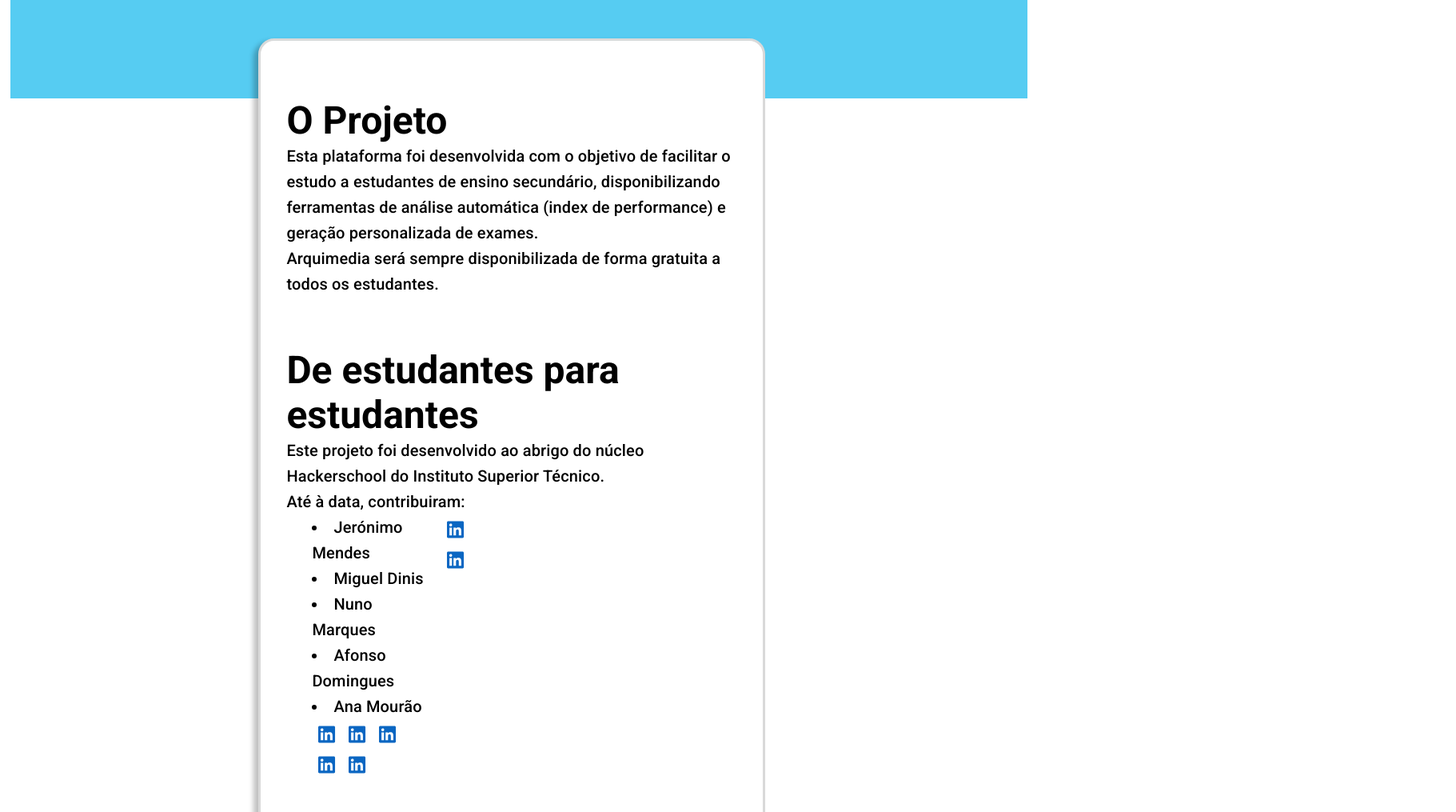
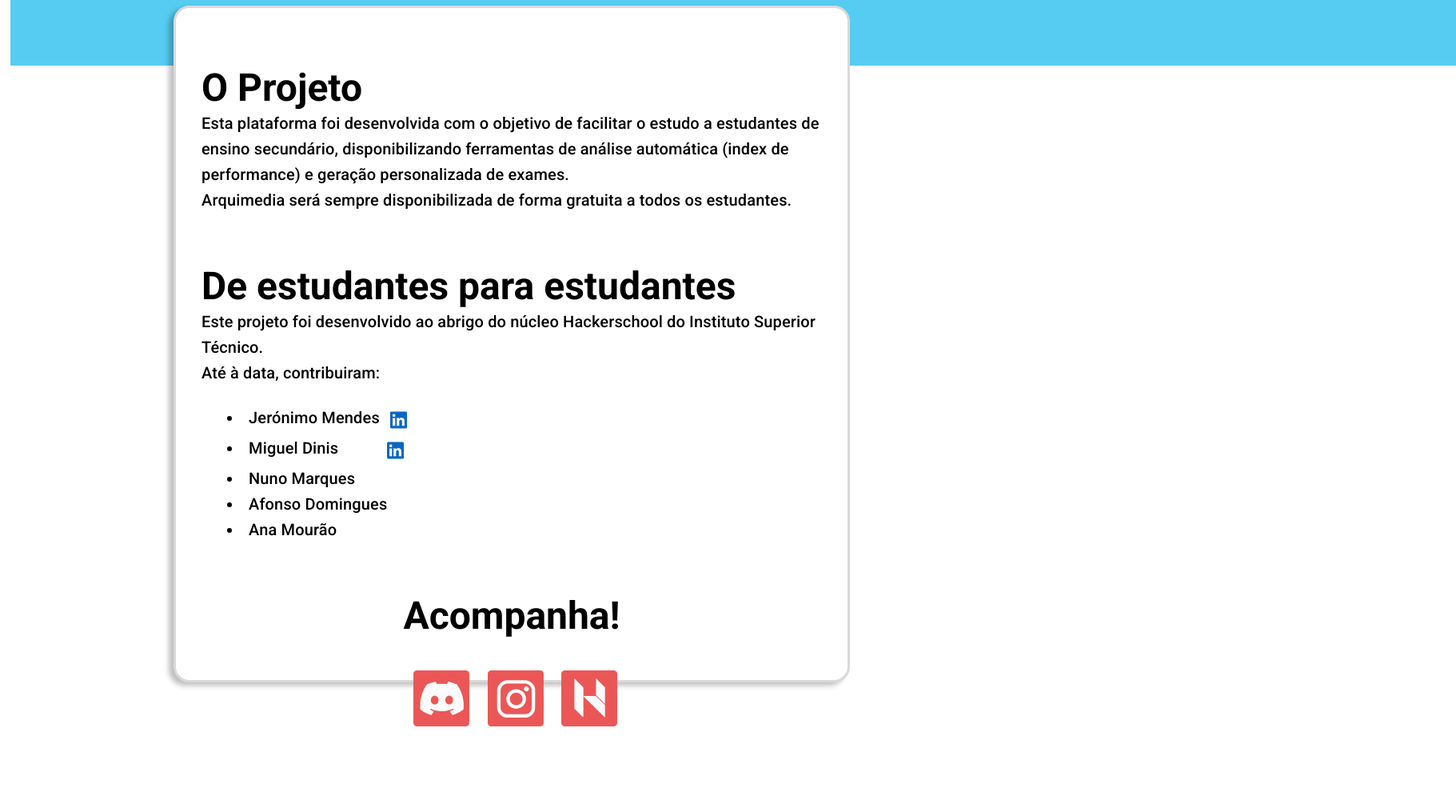
Before and after one commit to HackerSchool/Arquimedia, a React (Create React App) app in the folder frontend/: page /sobre in a window 1280 px wide. Shown: the part 320-1335 px from the top of the page at 80% size, 1821 px wide, since content can reach past the window. After the commit the page ends 1236 px from the top, so only its background shows below. Built offline with nearby package versions, Linux system fonts and the light colour scheme.

Commit message:
Removed redundant inline css. Created map function that iterates through the name of the developer and his/hers linkedIn url, displaying both in an orderly manner.

```diff
--- a/frontend/src/pages/AboutUsPage.js
+++ b/frontend/src/pages/AboutUsPage.js
@@ -10,20 +10,34 @@ import config from '../config';
 
 const useStyles = makeStyles(() => ({
 	rectangle: {
-		width: '142%',
-		height: '289px',
+		width: '226vh',
+		height: '30vh',
 		flexWrap: 'nowrap',
 		background: theme.palette.primary.main,
+		minHeight: '20vh',
 		marginLeft: '-20%',
 	},
 
 	paper: {
-		width: '70%',
-		height: '70%',
+		width: '105vh',
+		height: '105vh',
 		borderRadius: 20,
 		border: '3px solid #D9D9D9',
 		boxShadow: '-6px 4px 6px rgba(0, 0, 0, 0.25)',
 		marginTop: '-75px',
+	},
+
+	text: {
+		wordWrap: 'break-word',
+		padding: '2rem',
+	},
+
+	body: {
+		minHeight: '12vh',
+	},
+
+	title: {
+		minHeight: '7vh',
 	},
 
 	name: {
@@ -52,7 +66,6 @@ export const AboutUsPage = () => {
 				align='center'
 				justifyContent='center'
 				style={{ minHeight: '20vh' }}
-				spacing={1}
 			>
 				<Grid item>
 					<Typography
@@ -67,16 +80,12 @@ export const AboutUsPage = () => {
 			</Grid>
 			<Grid container direction='column' alignItems='center' justifyContent='center'>
 				<Paper className={classes.paper}>
-					<Grid item container style={{ marginTop: '5vh' }}>
-						<Grid item style={{ wordWrap: 'break-word', padding: '2rem' }}>
-							<Typography
-								variant='h3'
-								fontWeight={'bold'}
-								style={{ minHeight: '7vh' }}
-							>
+					<Grid container style={{ marginTop: '5vh' }}>
+						<Grid item className={classes.text}>
+							<Typography variant='h3' fontWeight={'bold'} className={classes.title}>
 								O Projeto
 							</Typography>
-							<Typography variant='h6' style={{ minHeight: '13vh' }}>
+							<Typography variant='h6' className={classes.body}>
 								Esta plataforma foi desenvolvida com o objetivo de facilitar o
 								estudo a estudantes de ensino secundário, disponibilizando
 								ferramentas de análise automática (index de performance) e geração
@@ -87,82 +96,60 @@ export const AboutUsPage = () => {
 								estudantes.
 							</Typography>
 						</Grid>
-						<Grid item style={{ wordWrap: 'break-word', padding: '2rem' }}>
-							<Typography
-								variant='h3'
-								fontWeight={'bold'}
-								style={{ minHeight: '7vh' }}
-							>
+						<Grid item className={classes.text}>
+							<Typography variant='h3' fontWeight={'bold'} className={classes.title}>
 								De estudantes para estudantes
 							</Typography>
-							<Typography variant='h6' style={{ minHeight: '5vh' }}>
-								Este projeto foi desenvolvido ao abrigo do núcleo Hackerschool
-								<a> do Instituto Superior Técnico.</a>
+							<Typography variant='h6' className={classes.title}>
+								Este projeto foi desenvolvido ao abrigo do núcleo Hackerschool do
+								Instituto Superior Técnico.
 							</Typography>
-							<Typography variant='h6' style={{ minHeight: '4vh' }}>
+							<Typography variant='h6' className={classes.title}>
 								Até à data, contribuiram:
 							</Typography>
-							<Grid container spacing={2}>
-								<Grid item xs={4}>
-									<Grid container spacing={0.9} direction='column'>
-										<Grid item>
+							<Grid container>
 								<Typography variant='h6' className={classes.name}>
 									{config.devs.map((dev) => {
-													return <li key={dev.name}>{dev.name}</li>;
-												})}
-												{config.devs.map((social) => {
-													return <IconButton key={social.url}> <LinkedIn
+										return (
+											<li key={dev.name}>
+												<Typography
+													variant='h6'
+													style={{
+														display: 'inline-block',
+														minWidth: '20vh',
+													}}
+												>
+													{dev.name}
+												</Typography>{' '}
+												<Typography
+													style={{
+														display: 'inline-block',
+													}}
+												>
+													{dev.socials.map((social) => {
+														return (
+															<IconButton key={social.url}>
+																{' '}
+																<LinkedIn
 																	className={classes.hover}
 																	onClick={() => {
-														window.open(
-															 p
-														);
+																		window.open(social.url);
 																	}}
 																/>
 															</IconButton>
+														);
+													})}
+												</Typography>
+											</li>
+										);
 									})}
 								</Typography>
 							</Grid>
 						</Grid>
 					</Grid>
-								<Grid item>
-									<Grid container direction='column'>
-										<Grid item>
-											<IconButton>
-												<LinkedIn
-													className={classes.hover}
-													onClick={() => {
-														window.open(
-															'https://www.linkedin.com/in/jer%C3%B3nimo-mendes/'
-														);
-													}}
-												/>
-											</IconButton>
-										</Grid>
-										<Grid item>
-											<IconButton>
-												<LinkedIn
-													className={classes.hover}
-													onClick={() => {
-														window.open(
-															'https://www.linkedin.com/in/miguel-dinis-de-sousa-a009851ba/'
-														);
-													}}
-												/>
-											</IconButton>
-										</Grid>
-									</Grid>
-								</Grid>
-							</Grid>
-						</Grid>
-					</Grid>
 					<Grid container direction='column' alignItems='center' justifyContent='center'>
 						<Grid item>
-							<Typography
-								variant='h3'
-								fontWeight={'bold'}
-								style={{ minHeight: '7vh' }}
-							>
+							<Typography variant='h3' fontWeight={'bold'} className={classes.text}>
 								Acompanha!
 							</Typography>
 						</Grid>
```
Lines whose indentation alone changed are shown as unchanged.
